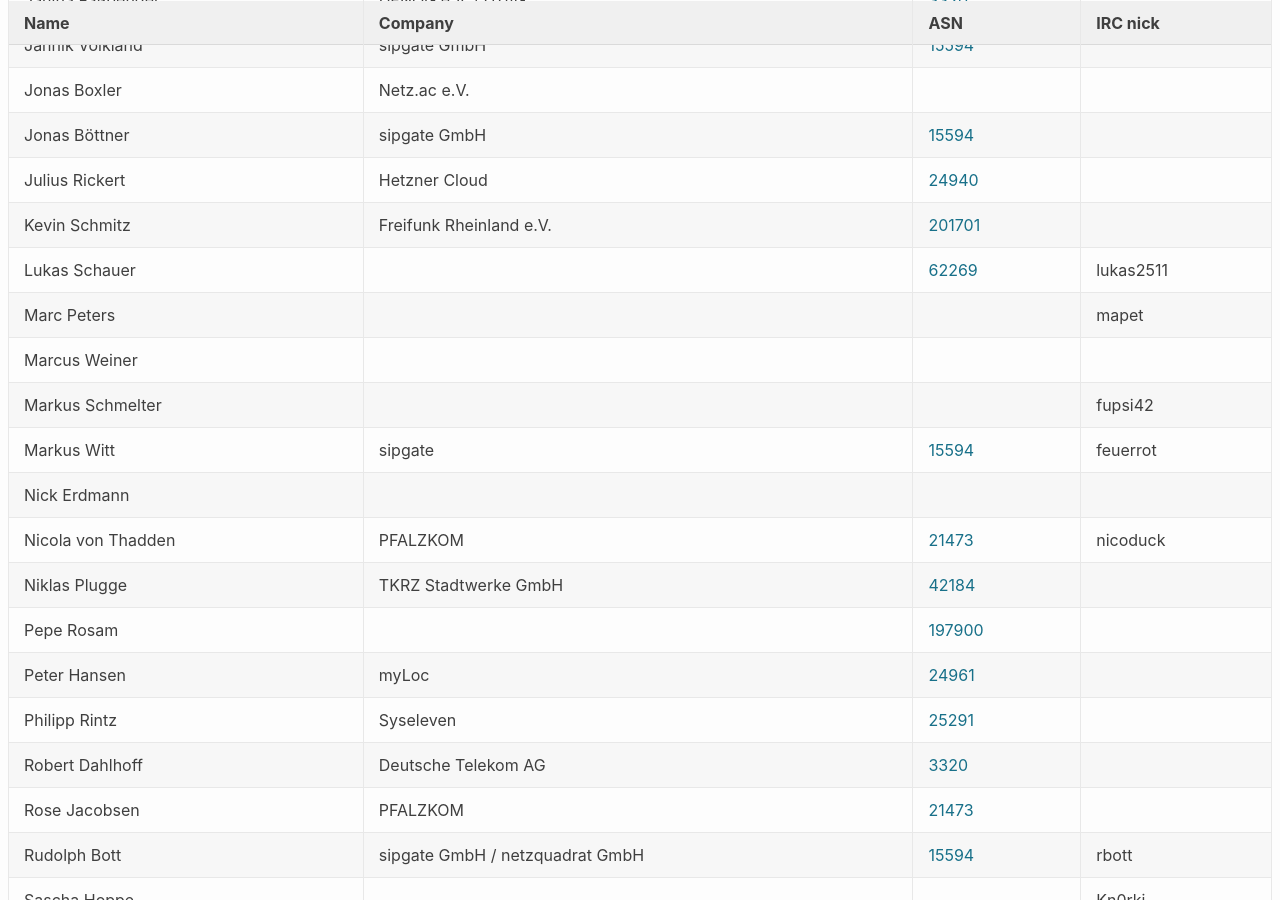
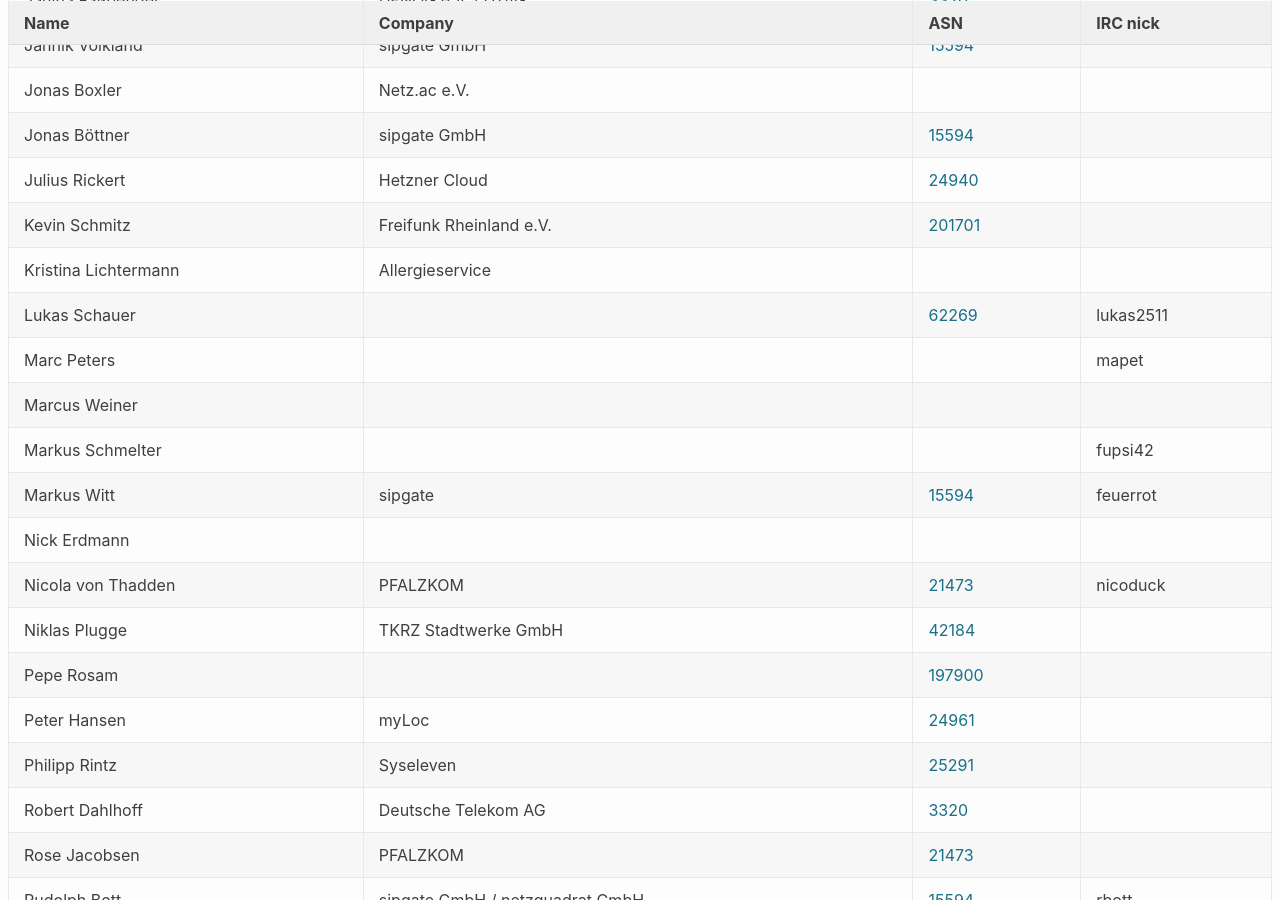
Before and after one commit to denog/pretix-attendeelist, a Jekyll site: the page built from denog-meetup-2024-03/index.markdown, in a window 1280 px wide and 900 px high, scrolled down 616 px. Built offline with Jekyll 4.4.1, drawn with Linux system fonts in a browser that asks for light colours.

Commit message:
Latest data: Wed Mar 27 14:10:15 UTC 2024

```diff
--- a/_data/attendees_denog-meetup-2024-03.json
+++ b/_data/attendees_denog-meetup-2024-03.json
@@ -108,6 +108,12 @@
     "asn": "201701"
   },
   {
+    "name": "Kristina Lichtermann",
+    "company": "Allergieservice",
+    "irc": null,
+    "asn": null
+  },
+  {
     "name": "Lukas Schauer",
     "company": null,
     "irc": "lukas2511",
```
